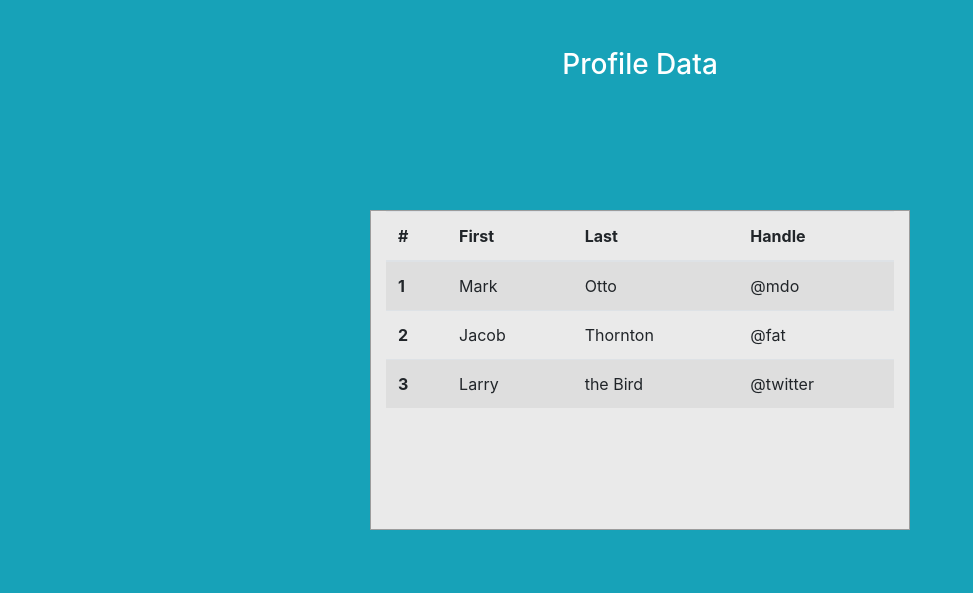
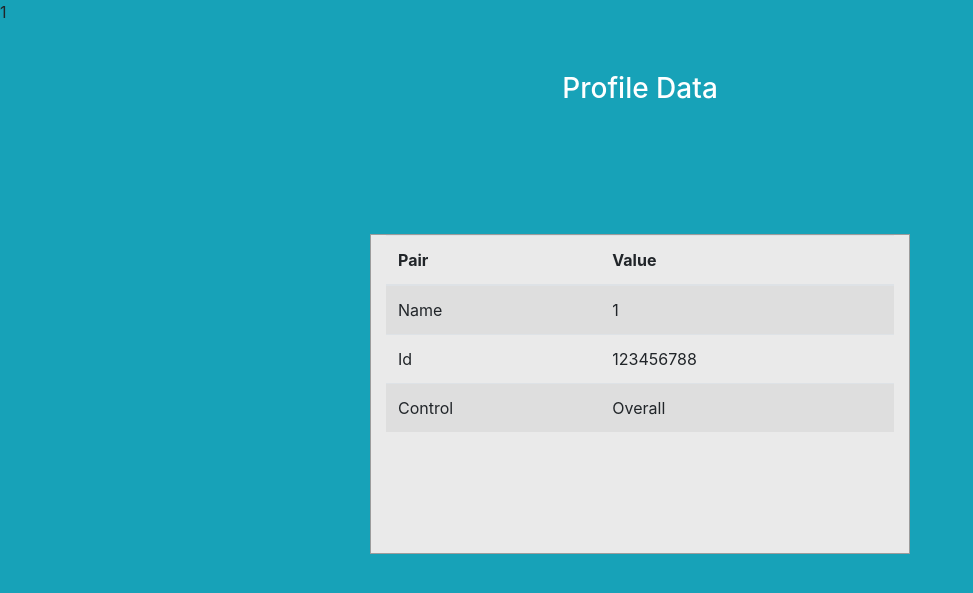
Before and after one commit to amruth-k99/vuln-web-app, a PHP site: the page made by profile.php in a window 1280 px wide. Shown: the part 58-651 px from the top of the page, without its empty margins (0-973 px from the left). Run offline with PHP 8.4, Linux system fonts and the light colour scheme; the visitor is signed in with stand-in values (Sample User, id 1); tables that the repository leaves empty or names only in its code hold one stand-in row (values such as "Sample post"); some libraries are stand-ins or nearby versions.

Commit message:
added IDOR in Profile Page

```diff
--- a/home.php
+++ b/home.php
@@ -24,7 +24,7 @@ include('./partials/login_check.php');
         include('./partials/header.php')
         ?>
         <div id="login">
-            <h3 class="text-center text-white pt-5">Important Data</h3>
+            <h3 class="text-center text-white pt-5"><?php echo 'Hello, ' . ($_SESSION['username']); ?></h3>
             <div class="container">
                 <div id="login-row" class="row justify-content-center align-items-center">
                     <div id="login-column" class="col-md-6">
--- a/partials/header.php
+++ b/partials/header.php
@@ -1,3 +1,8 @@
+<?php
+
+include('./partials/config.php');
+$user = $_SESSION['username'];
+?>
 <nav class="navbar navbar-expand-lg navbar-light bg-light">
     <button class="navbar-toggler" type="button" data-toggle="collapse" data-target="#navbarTogglerDemo03" aria-controls="navbarTogglerDemo03" aria-expanded="false" aria-label="Toggle navigation">
         <span class="navbar-toggler-icon"></span>
@@ -17,7 +22,7 @@
         <form class="form-inline my-2 my-lg-0">
             <ul class="navbar-nav mr-auto mt-2 mt-lg-0">
                 <li class="nav-item active">
-                    <a class="nav-link" href="profile.php">Profile <span class="sr-only">(current)</span></a>
+                    <a class="nav-link" href="profile.php?user=<?php echo ($user); ?>">Profile <span class="sr-only">(current)</span></a>
                 </li>
                 <li class="nav-item">
 
--- a/profile.php
+++ b/profile.php
@@ -21,7 +21,14 @@ include('./partials/login_check.php');
 
     <body>
         <?php
-        include('./partials/header.php')
+        include('./partials/header.php');
+        $sql = "SELECT * FROM passwords where username='" . ($_GET['user']) .  "'";
+        $result = mysqli_query($db, $sql);
+        $count = mysqli_num_rows($result);
+        echo ($count);
+
+
+
         ?>
         <div id="login">
             <h3 class="text-center text-white pt-5">Profile Data</h3>
@@ -32,32 +39,30 @@ include('./partials/login_check.php');
                             <table class="table table-striped">
                                 <thead>
                                     <tr>
-                                        <th scope="col">#</th>
-                                        <th scope="col">First</th>
-                                        <th scope="col">Last</th>
-                                        <th scope="col">Handle</th>
+                                        <th scope="col">Pair</th>
+                                        <th scope="col">Value</th>
                                     </tr>
                                 </thead>
-                                <tbody>
+                                <?php
+                                while ($row = mysqli_fetch_array($result)) {
+
+
+                                    echo '<tbody>
                                     <tr>
-                                        <th scope="row">1</th>
-                                        <td>Mark</td>
-                                        <td>Otto</td>
-                                        <td>@mdo</td>
+                                        <td>Name</td>
+                                        <td>' . ($row[0]) . '</td>
                                     </tr>
                                     <tr>
-                                        <th scope="row">2</th>
-                                        <td>Jacob</td>
-                                        <td>Thornton</td>
-                                        <td>@fat</td>
+                                        <td>Id</td>
+                                        <td>123456788</td>
                                     </tr>
                                     <tr>
-                                        <th scope="row">3</th>
-                                        <td>Larry</td>
-                                        <td>the Bird</td>
-                                        <td>@twitter</td>
+                                        <td>Control</td>
+                                        <td>Overall</td>
                                     </tr>
-                                </tbody>
+                                </tbody>';
+                                } ?>
+
                             </table>
                         </div>
                     </div>
```
Also changed, not shown: index.php (+5 -2 lines).
